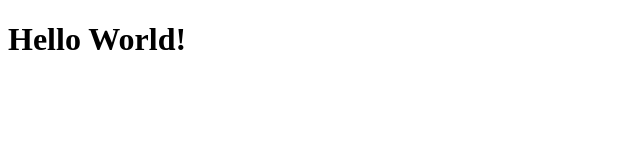
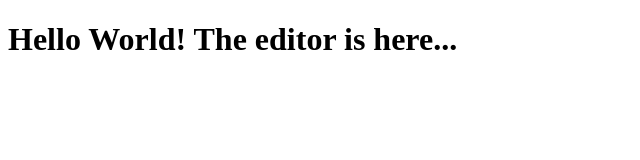
Before and after one commit to foss-plus-fedora/foo, a plain HTML site: page index.html in a window 1280 px wide. Shown: the whole page, without its empty margins (0-640 px from the left). Drawn offline with Linux system fonts and the light colour scheme.

Commit message:
Update index.html

```diff
--- a/index.html
+++ b/index.html
@@ -1,4 +1,4 @@
 <!DOCTYPE html>
 <html>
-<h1> Hello World!</h1>
+<h1>Hello World! The editor is here...</h1>
 </html>
```
